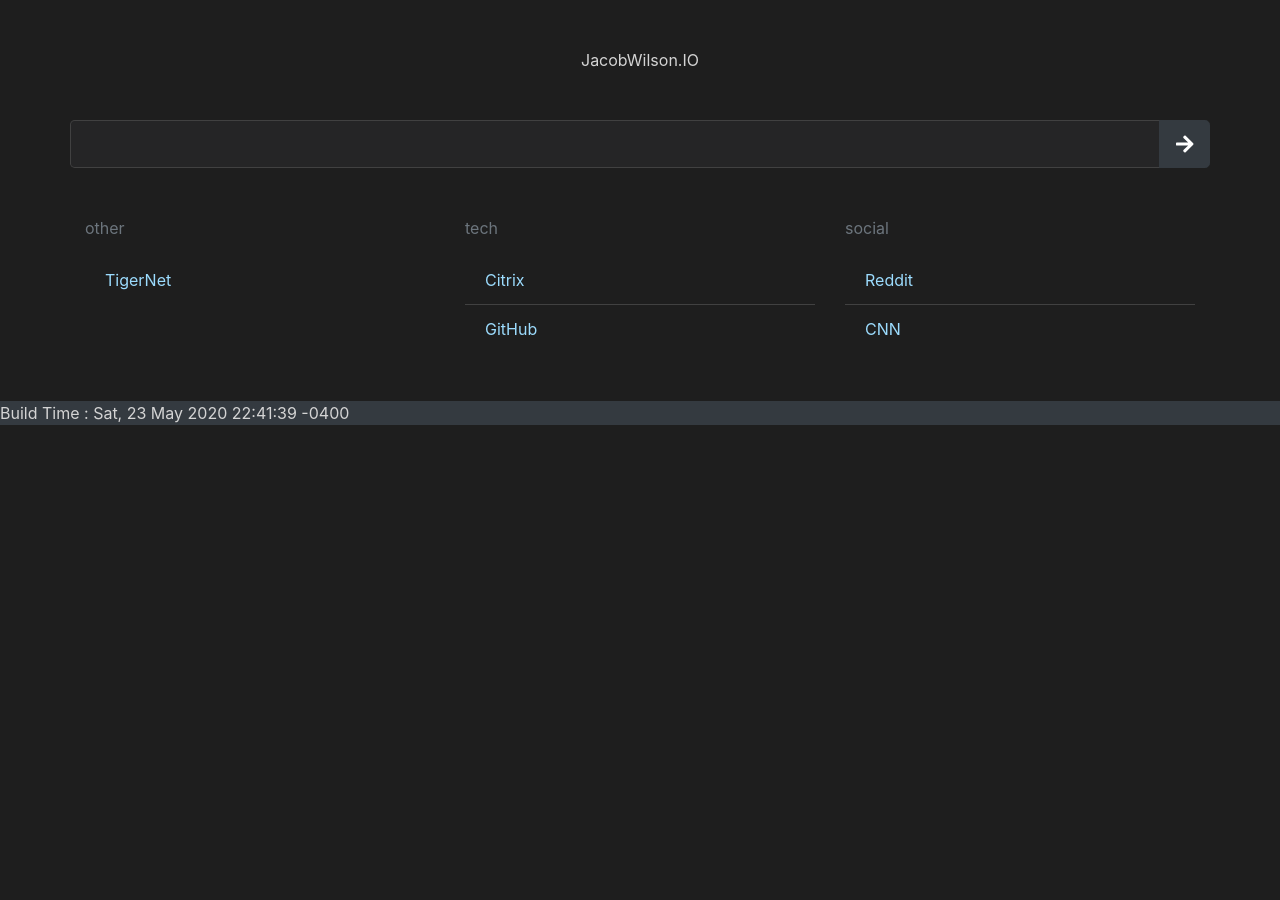
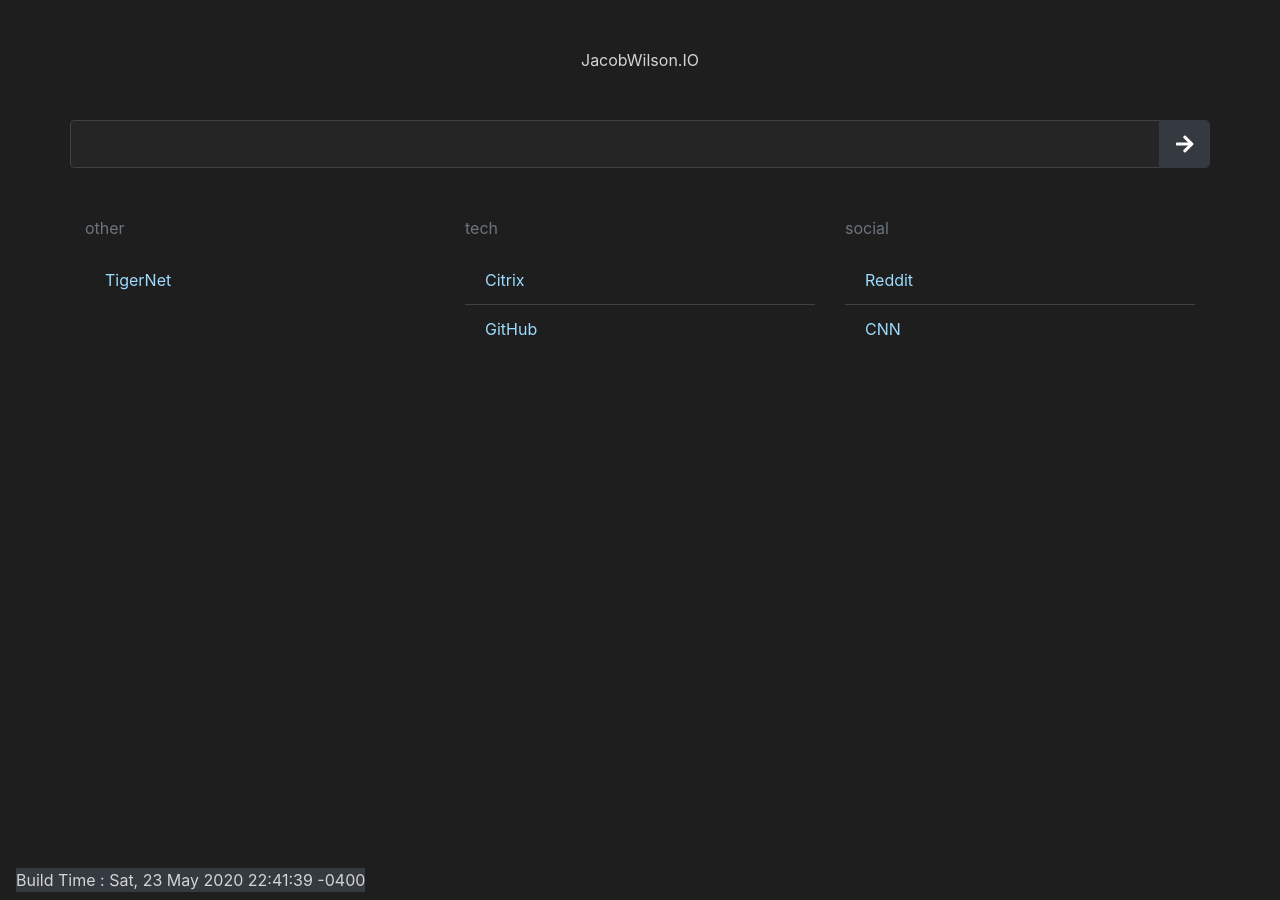
Before and after one commit to jdwilson85/startPage, a Jekyll site: the page built from index.md, in a window 1280 px wide. Built offline with Jekyll 4.4.1, drawn with Linux system fonts in a browser that asks for light colours; nearby versions of some CDN libraries.

Commit message:
sticky footer

```diff
--- a/_includes/footer.html
+++ b/_includes/footer.html
@@ -1,4 +1,4 @@
-<footer class="mastfoot mt-auto">
+<footer class="navbar fixed-bottom">
         <div class="inner bg-dark">
        Build Time : {{ site.time | date_to_rfc822 }}
         </div>
```
